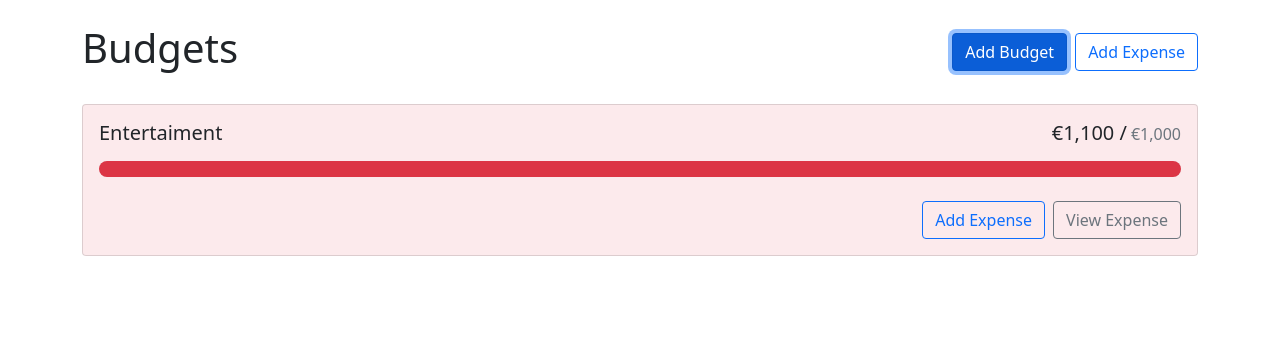
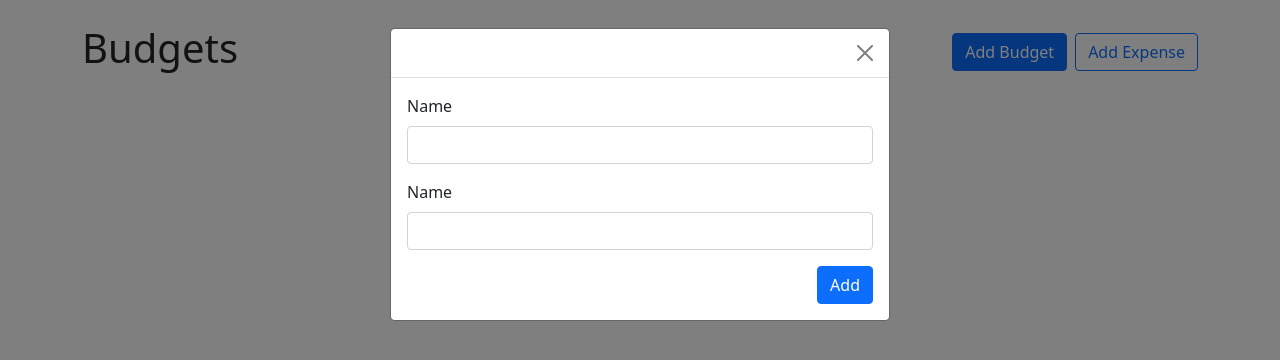
Before and after one commit to KonKogutAgnieszka/budget_app, a React (Create React App) app: page / in a window 1280 px wide. Both pictures are taken after a click on the button "Add Budget". Shown: the top 360 px of the page. Built offline with nearby package versions, Linux system fonts and the light colour scheme.

Commit message:
budgets work

```diff
--- a/src/App.js
+++ b/src/App.js
@@ -1,12 +1,20 @@
 import { Button,Stack } from "react-bootstrap"
 import Container from "react-bootstrap/Container"
+import AddBudgetModal from "./components/AddBudgetModal";
 import BudgetCard from "./components/BudgetCard"
+import { useState } from "react"
+import { BudgetsProvider, useBudgets } from "./contexts/BudgetContext";
 
 function App() {
-  return <Container className="my-4">
+  const [showAddBudgetModal, setShowAddBudgetModal] = useState(false)
+  const { budgets, getBudgetExpenses } = useBudgets()
+
+  return (
+  <>
+  <Container className="my-4">
     <Stack direction="horizontal" gap="2" className="mb-4">
       <h1 className="me-auto">Budgets</h1>
-      <Button variant="primary">Add Budget</Button>
+      <Button variant="primary" onClick = {()=>{setShowAddBudgetModal(true)}}>Add Budget</Button>
       <Button variant="outline-primary">Add Expense</Button>
     </Stack>
     <div style={{
@@ -15,9 +23,23 @@
       gap: "1rem",
       alignItems: "flex-start",
     }}></div>
-    <BudgetCard name="Entertaiment" amount={1100} max={1000}></BudgetCard>
+    {budgets.map(budget => {
+      const amount = getBudgetExpenses(budget.id).reduce((total, expense) => total + expense.amount,0)
+      return(
+      <BudgetCard
+      key={budget.id}
+      name={budget.name}
+      amount={amount}
+      max={budget.max}
+      />
+      )
+    }
+    )}
+
   </Container>
-
+  <AddBudgetModal show={showAddBudgetModal} handleClose={()=>{setShowAddBudgetModal(false)}} />
+  </>
+  )
 }
 
 
--- a/src/components/AddBudgetModal.js
+++ b/src/components/AddBudgetModal.js
@@ -1,7 +1,39 @@
-import React from 'react';
+import { Form, Modal, Button } from "react-bootstrap"
+import { useRef } from "react"
+import { useBudgets } from "../contexts/BudgetContext"
 
-export default function AddBudgetModal(){
-    return(
+export default function AddBudgetModal({show, handleClose}){
+    const nameRef = useRef()
+    const maxRef = useRef()
+    const { addBudget } = useBudgets()
 
+    function handleSubmit(e){
+        e.preventDefault()
+        addBudget({
+        name: nameRef.current.value,
+        max: parseFloat(maxRef.current.value),
+        })
+        handleClose()
+    }
+
+return(
+<Modal show={show} onHide={handleClose}>
+    <Form onSubmit={handleSubmit}>
+        <Modal.Header closeButton></Modal.Header>
+        <Modal.Body>
+            <Form.Group className="mb-3" controlId="name">
+                <Form.Label>Name</Form.Label>
+                <Form.Control ref={nameRef} type="text" required />
+            </Form.Group>
+            <Form.Group className="mb-3" controlId="name">
+                <Form.Label>Name</Form.Label>
+                <Form.Control ref={maxRef} type="number" required min={0} step={0.1} />
+            </Form.Group>
+            <div className = "d-flex justify-content-end">
+                <Button variant="primary" type="submit">Add</Button>
+            </div>
+        </Modal.Body>
+    </Form>
+</Modal>
     )
 }
```
Also changed, not shown: src/contexts/BudgetContext.js (+1 -14 lines).
